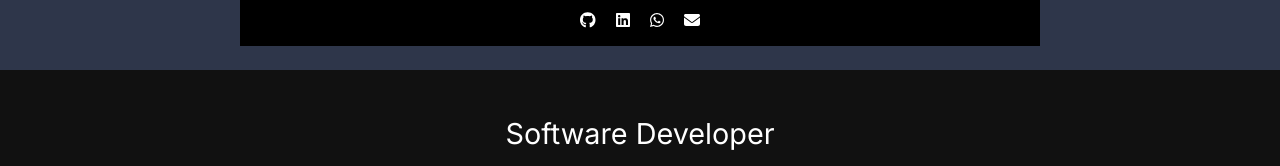
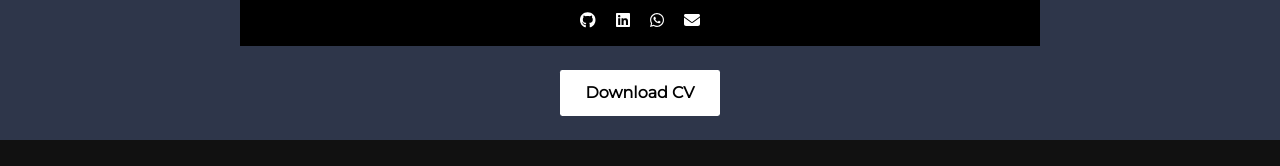
Before and after one commit to Leonardo-Gomiero/MyResume, an Angular app: page /languages in a window 1280 px wide. Shown: the part 526-692 px from the top of the page. Built offline with nearby package versions, Linux system fonts and the light colour scheme.

Commit message:
Home page is being developed at Languages

```diff
--- a/src/app/pages/languages/languages.component.css
+++ b/src/app/pages/languages/languages.component.css
@@ -117,6 +117,60 @@ ul {
   text-align: right;
 }
 
+/* CSS */
+.button-18 {
+  align-items: center;
+  border: 0;
+  background-color: white;
+  border-radius: 0.3vh;
+  box-sizing: border-box;
+  cursor: pointer;
+  display: inline-flex;
+  font-size: 16px;
+  font-weight: 600;
+  justify-content: center;
+  line-height: 20px;
+  width: 20vh;
+  height: 5.7vh;
+  overflow: hidden;
+  padding: 0 2vh 0 2vh;
+  text-align: center;
+  touch-action: manipulation;
+  transition: background-color 0.3s cubic-bezier(0.4, 0, 0.2, 1) 0s, box-shadow 0.5s cubic-bezier(0.4, 0, 0.2, 1) 0s, color 0.167s cubic-bezier(0.4, 0, 0.2, 1) 0s;
+  user-select: none;
+  -webkit-user-select: none;
+  vertical-align: middle;
+}
+
+.button-18:hover,
+.button-18:focus {
+  box-shadow: 0 1.5vh 2vh rgba(0, 0, 0, .5);
+}
+
+.button-18:active {
+  background: #09223b;
+  color: rgb(255, 255, 255, .7);
+}
+
+a {
+  text-decoration: none;
+  color: black;
+  font-size: 2vh;
+}
+
+.button-18:disabled {
+  cursor: not-allowed;
+  background: rgba(0, 0, 0, .08);
+  color: rgba(0, 0, 0, .3);
+}
+
+.download-cv {
+  display: flex;
+  justify-content: center;
+  align-items: center;
+  margin-bottom: 3vh;
+}
+
 @media screen and (max-width: 600px){
 
   .main{
@@ -145,7 +199,4 @@ ul {
     font-size: 1.5vh;
   }
 
-
-
-
 }
--- a/src/app/pages/languages/languages.component.html
+++ b/src/app/pages/languages/languages.component.html
@@ -1,25 +1,33 @@
 <section class="about">
   <div class="main">
-    <img class="image" src="https://media.licdn.com/dms/image/C4D03AQFKrri4XAbxPA/profile-displayphoto-shrink_800_800/0/1646619964685?e=1709769600&v=beta&t=V0aYDji6-aeqOl8dohQVtZM9GyCvGK4Qycq5NrLw_-0" alt="">
+    <img class="image"
+      src="https://media.licdn.com/dms/image/C4D03AQFKrri4XAbxPA/profile-displayphoto-shrink_800_800/0/1646619964685?e=1709769600&v=beta&t=V0aYDji6-aeqOl8dohQVtZM9GyCvGK4Qycq5NrLw_-0"
+      alt="">
 
     <div class="about-text">
-      <h2 class="thin">I'm</h2><h2> Leonardo Capoccia</h2>
+      <h2 class="thin">I'm</h2>
+      <h2> Leonardo Capoccia</h2>
       <h5>Software Developer</h5>
       <hr>
       <ul class="list-group">
-          <li><h5>AGE</h5>
+        <li>
+          <h5>AGE</h5>
           <span class="badge">23</span>
         </li>
-          <li><h5>ADDRESS</h5>
+        <li>
+          <h5>ADDRESS</h5>
           <span class="badge">151 Valentim Bitolo St,<br>São Bernardo do Campo, SP - Brazil</span>
         </li>
-          <li><h5>E-MAIL</h5>
+        <li>
+          <h5>E-MAIL</h5>
           <span class="badge">leonardo.gomiero.c.c&#64;gmail.com</span>
         </li>
-          <li><h5>PHONE</h5>
+        <li>
+          <h5>PHONE</h5>
           <span class="badge">+55 11 98336-7853</span>
         </li>
-          <li><h5>GITHUB</h5>
+        <li>
+          <h5>GITHUB</h5>
           <span class="badge">leonardo-gomiero</span>
         </li>
       </ul>
@@ -28,9 +36,17 @@
   <div class="under-text">
     <ul class="socials">
       <li><a href="https://github.com/Leonardo-Gomiero" target="_blank"><fa-icon [icon]="github"></fa-icon></a></li>
-      <li><a href="https://www.linkedin.com/in/leonardo-gomiero/" target="_blank"><fa-icon [icon]="linkedin"></fa-icon></a></li>
+      <li><a href="https://www.linkedin.com/in/leonardo-gomiero/" target="_blank"><fa-icon
+            [icon]="linkedin"></fa-icon></a></li>
       <li><a href="https://wa.me/5511983367853" target="_blank"><fa-icon [icon]="whatsapp"></fa-icon></a></li>
       <li><a href="mailto:leonardo.gomiero.c.c@gmail.com" target="_blank"><fa-icon [icon]="email"></fa-icon></a></li>
     </ul>
   </div>
 </section>
+
+<section class="download-cv">
+
+  <button class="button-18" role="button"><a href="../../../assets/Curriculo - Leonardo Gomiero C Capoccia.pdf"
+      download>Download CV</a></button>
+
+</section>
```
Also changed, not shown: 1 other file (tests, documents, lock files or other folders). Lines whose indentation alone changed are shown as unchanged.
